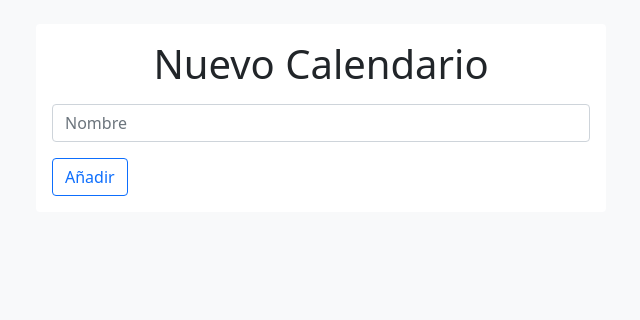
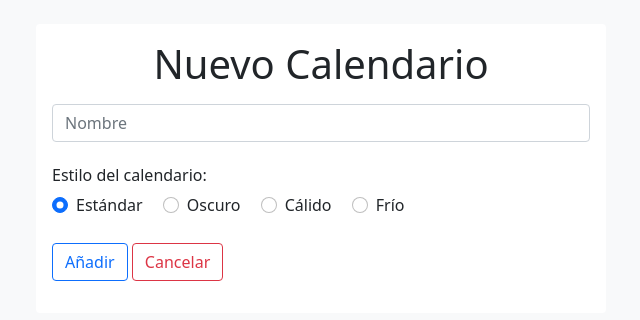
Before and after one commit to franeipos/djangocalendar, a Django app: page /calendar/add_patient/ in a window 1280 px wide. Shown: the part 56-376 px from the top of the page, without its empty margins (319-959 px from the left). Run offline with Django 4.2, Linux system fonts and the light colour scheme; the visitor is signed in with stand-in values (Sample User, id 1); data comes from the database, SQL or seed files in the repository.

Commit message:
Update according to meeting 4-3-22

```diff
--- a/djangocalendar/settings.py
+++ b/djangocalendar/settings.py
@@ -132,6 +132,7 @@ USE_TZ = True
 # https://docs.djangoproject.com/en/4.0/howto/static-files/
 
 STATIC_URL = 'static/'
+STATIC_ROOT = os.path.join(BASE_DIR, 'static')
 MEDIA_URL = 'media/'  # url for media content
 MEDIA_ROOT = os.path.join(BASE_DIR, 'media')
 
--- a/my_calendar/forms.py
+++ b/my_calendar/forms.py
@@ -42,13 +42,15 @@ class EventForm(ModelForm):
 class PatientForm(ModelForm):
     class Meta:
         model = PatientCalendar
-        fields = ('name', 'therapist')
+        fields = ('name', 'template_style', 'therapist')
         labels = {
             'name': '',
-            'therapist': ''
+            'therapist': '',
+            'template_style': '',
         }
 
         widgets = {
             'name': forms.TextInput(attrs={'class': 'form-control', 'placeholder': 'Nombre'}),
+            'template_style': forms.NumberInput(attrs={'class': 'form-control'}),
             'therapist': forms.Select(attrs={'class': 'form-select', 'placeholder': 'Terapeuta', 'hidden': 'True'}),
         }
--- a/my_calendar/templates/my_calendar/add_patient.html
+++ b/my_calendar/templates/my_calendar/add_patient.html
@@ -1,14 +1,47 @@
 {% extends "base.html" %}
+
+{% load static %}
 
 {% block content %}
 <div class="row justify-content-center">
     <div class="col-md-6 rounded bg-white p-3">
         <h1 class="text-center mb-3"> Nuevo Calendario </h1>
-        <form action="" method="post">
+        {% for field in form %}
+            {% for error in field.errors %}
+                <p style="color: red"><i class="bi bi-exclamation-circle"></i> {{ error }}</p>
+            {% endfor %}
+        {% endfor %}
+
+        <form method="post" action="">
             {% csrf_token %}
-            {{ form.as_p }}
-            <input type="submit" name="submit" value="Añadir" class="btn btn-outline-primary">
+<!--            {{ form.as_p }}-->
+            <input type="text" name="name" class="form-control my-3" placeholder="Nombre" maxlength="50" required id="id_name">
+            <input type="number" name="therapist" class="form-control mb-3" placeholder="Terapeuta" id="id_therapist" hidden required value="{{user.id}}">
+            <div class="my-4">
+                <h6 class="my-2"> Estilo del calendario: </h6>
+                <div class="form-check form-check-inline">
+                    <input class="form-check-input" type="radio" name="template_style" id="inlineRadio1" value="1" checked>
+                    <label class="form-check-label" for="inlineRadio1">Estándar</label>
+                </div>
+                <div class="form-check form-check-inline">
+                    <input class="form-check-input" type="radio" name="template_style" id="inlineRadio2" value="2">
+                    <label class="form-check-label" for="inlineRadio2">Oscuro</label>
+                </div>
+                <div class="form-check form-check-inline">
+                    <input class="form-check-input" type="radio" name="template_style" id="inlineRadio3" value="3" >
+                    <label class="form-check-label" for="inlineRadio3">Cálido</label>
+                </div>
+                <div class="form-check form-check-inline">
+                    <input class="form-check-input" type="radio" name="template_style" id="inlineRadio4" value="4" >
+                    <label class="form-check-label" for="inlineRadio4">Frío</label>
+                </div>
+            </div>
+
+            <input type="submit" name="submit" value="Añadir" class="btn btn-outline-primary mb-3">
+            <a class="btn btn-outline-danger mb-3" href="{% url 'patients-list' %}">Cancelar</a>
         </form>
     </div>
 </div>
 {% endblock content %}
+
+<!-- TODO: Revisar que se puedan crear varios calendarios con el mismo nombre si son de diferente terapeuta -->
--- a/my_calendar/templates/my_calendar/patients_list.html
+++ b/my_calendar/templates/my_calendar/patients_list.html
@@ -10,7 +10,7 @@
                     <h5 class="card-title">{{ patient.name }}</h5>
                     <div class="mt-3">
                         <a href="{% url 'calendar' patient.id %}" class="btn btn-sm btn-outline-primary">Ver Calendario</a>
-                        <a href="{% url 'events-list' patient.id %}" class="btn btn-sm btn-outline-primary">Ver Eventos</a>
+<!--                        <a href="{% url 'events-list' patient.id %}" class="btn btn-sm btn-outline-primary">Ver Eventos</a>-->
                         <a href="{% url 'add-event' %}?id_patient={{patient.id}}&type=1" class="btn btn-sm btn-outline-success">Añadir Evento</a>
                     </div>
                 </div>
--- a/my_calendar/templates/my_calendar/pdf_calendar.html
+++ b/my_calendar/templates/my_calendar/pdf_calendar.html
@@ -35,7 +35,7 @@
         }
 
         .month {
-          font-size: 25px;
+          font-size: 18px;
         }
 
         .date {
--- a/my_calendar/templates/my_calendar/update_eventV2.html
+++ b/my_calendar/templates/my_calendar/update_eventV2.html
@@ -19,7 +19,7 @@
         <form action="." method="post" enctype="multipart/form-data">
             {% csrf_token %}
             <input name="title" type="text" placeholder="Nombre" class="form-control my-3" required maxlength="200" value="{{ event.title }}">
-            <input name="description" type="text" placeholder="Descripción" class="form-control my-3" value="{{ event.descripcion }}">
+            <input name="description" type="text" placeholder="Descripción" class="form-control my-3" value="{{ event.description }}">
 
             {% if event.type == 1 %}
                 <input name="date" type="date" placeholder="Seleccione una fecha" class="form-control my-3" value="{{ event.date|date:'Y-m-d' }}" required>
--- a/my_calendar/views.py
+++ b/my_calendar/views.py
@@ -182,12 +182,14 @@ def update_event(request, event_id):
 def delete_event(request, event_id):
     context = {}
     event = Event.objects.get(id=event_id)
-    patient = event.patient_calendar.id
+    id_patient = event.patient_calendar.id
+    month = event.date.month
+    year = event.date.year
     if event.image and os.path.exists(event.image.path):
         os.remove(event.image.path)
     event.delete()
     messages.success(request, 'EXITO! EL evento se ha eliminao correctamente.')
-    return redirect('events-list', patient)
+    return redirect('calendar', id_patient, month, year)
 
 
 def search_pictograms(request):
@@ -245,6 +247,7 @@ def patients_list(request):
 
 @login_required
 def add_patient(request):
+
     if request.method == "POST":
         form = PatientForm(request.POST)
         if form.is_valid():
@@ -255,7 +258,7 @@ def add_patient(request):
         form = PatientForm(initial={'therapist': request.user.id})
 
     context = {
-        'form': form
+        'form': form,
     }
     return render(request, 'my_calendar/add_patient.html', context)
 
@@ -274,6 +277,7 @@ def update_patient(request, id_patient):
     patient = PatientCalendar.objects.get(id=id_patient)
     form = PatientForm(request.POST or None, instance=patient)
     context['form'] = form
+    context['patient'] = patient
 
     if form.is_valid():
         form.save()
```
Also changed, not shown: my_calendar/templates/my_calendar/calendar.html (+6 -2 lines), my_calendar/templates/my_calendar/update_patient.html (+41 -1 lines), my_calendar/utils.py (+5 -2 lines).
